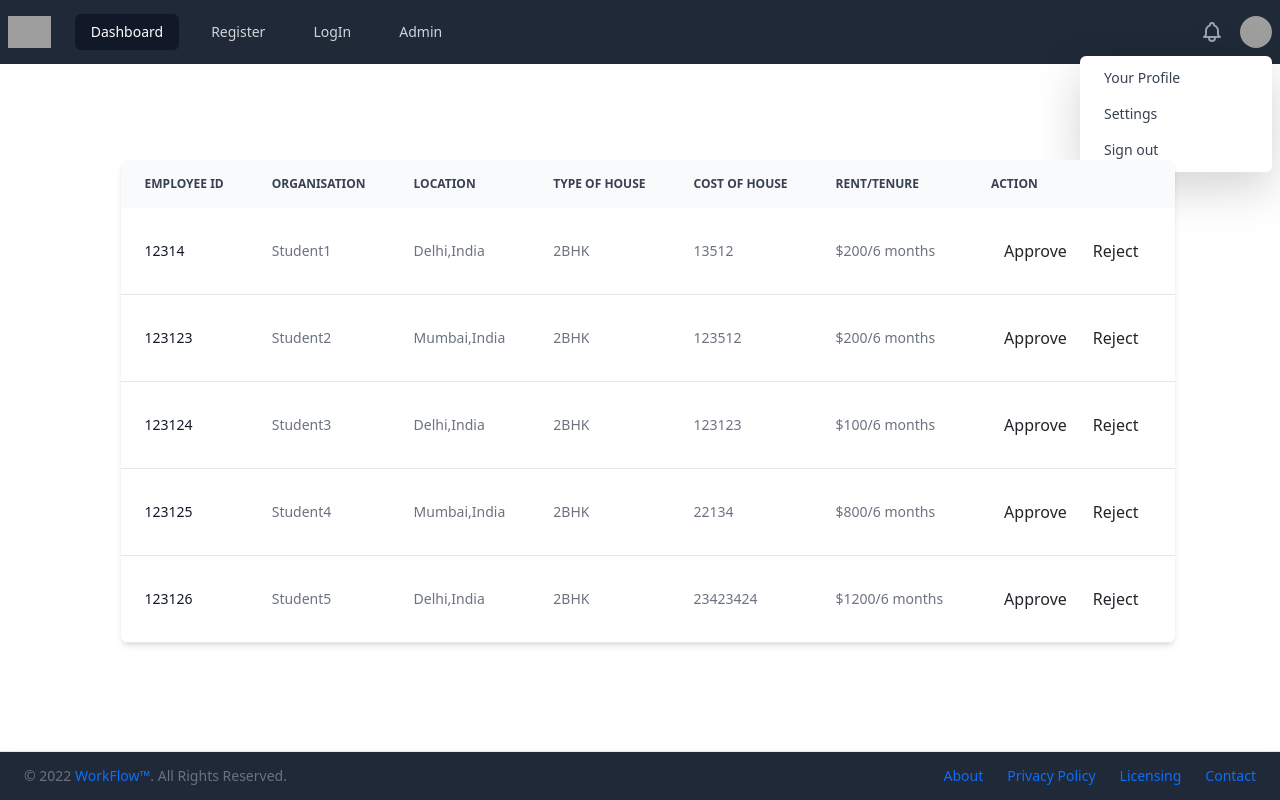
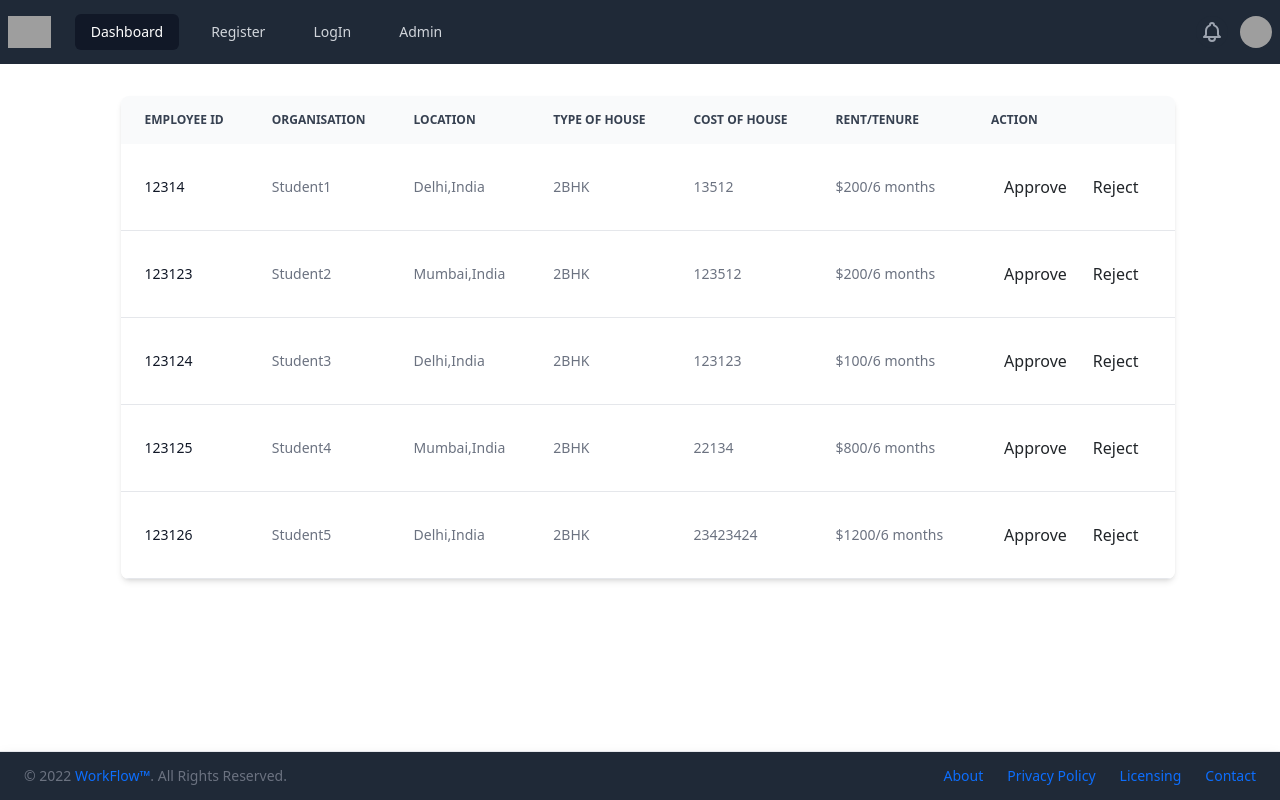
Before and after one commit to lamba-adi/project1, an Angular app: page /DashBoard in a window 1280 px wide. Built offline with nearby package versions, Linux system fonts and the light colour scheme; grey boxes are pictures that could not be loaded.

Commit message:
Nav bar commit

```diff
--- a/src/app/components/dashboard/dashboard.component.html
+++ b/src/app/components/dashboard/dashboard.component.html
@@ -1,4 +1,4 @@
-<div class="flex pl-4 pt-24 pb-4 z-0 justify-center ">
+<div class="flex pl-4 pt-8 pb-4 z-0 justify-center ">
     <div class="overflow-x-auto relative w-fit shadow-md sm:rounded-lg">
         <table class="w-full text-sm text-left text-gray-500 dark:text-gray-400">
             <thead class="text-xs text-gray-700 uppercase bg-gray-50 dark:bg-gray-700 dark:text-gray-400">
--- a/src/app/components/nav/nav.component.html
+++ b/src/app/components/nav/nav.component.html
@@ -73,7 +73,7 @@
                 From: "transform opacity-100 scale-100"
                 To: "transform opacity-0 scale-95"
             -->
-            <div class="origin-top-right absolute right-0 mt-2 w-48 rounded-md shadow-lg py-1 bg-white ring-1 ring-black ring-opacity-5 focus:outline-none" role="menu" aria-orientation="vertical" aria-labelledby="user-menu-button" tabindex="-1">
+            <div class="origin-top-right absolute transform opacity-0 scale-95 right-0 mt-2 w-48 rounded-md shadow-lg py-1 bg-white ring-1 ring-black ring-opacity-5 focus:outline-none" role="menu" aria-orientation="vertical" aria-labelledby="user-menu-button" tabindex="-1">
               <!-- Active: "bg-gray-100", Not Active: "" -->
               <a href="#" class="block px-4 py-2 text-sm text-gray-700" role="menuitem" tabindex="-1" id="user-menu-item-0">Your Profile</a>
               <a href="#" class="block px-4 py-2 text-sm text-gray-700" role="menuitem" tabindex="-1" id="user-menu-item-1">Settings</a>
```
